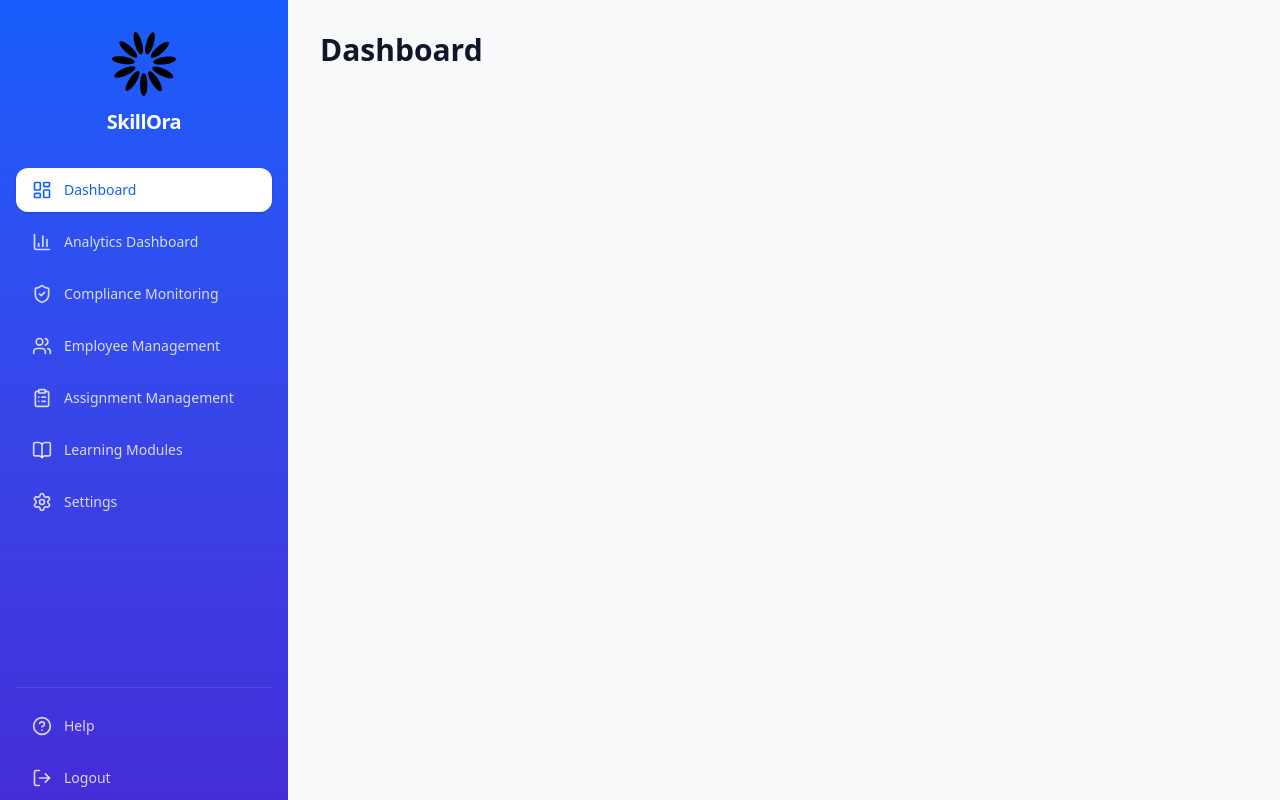
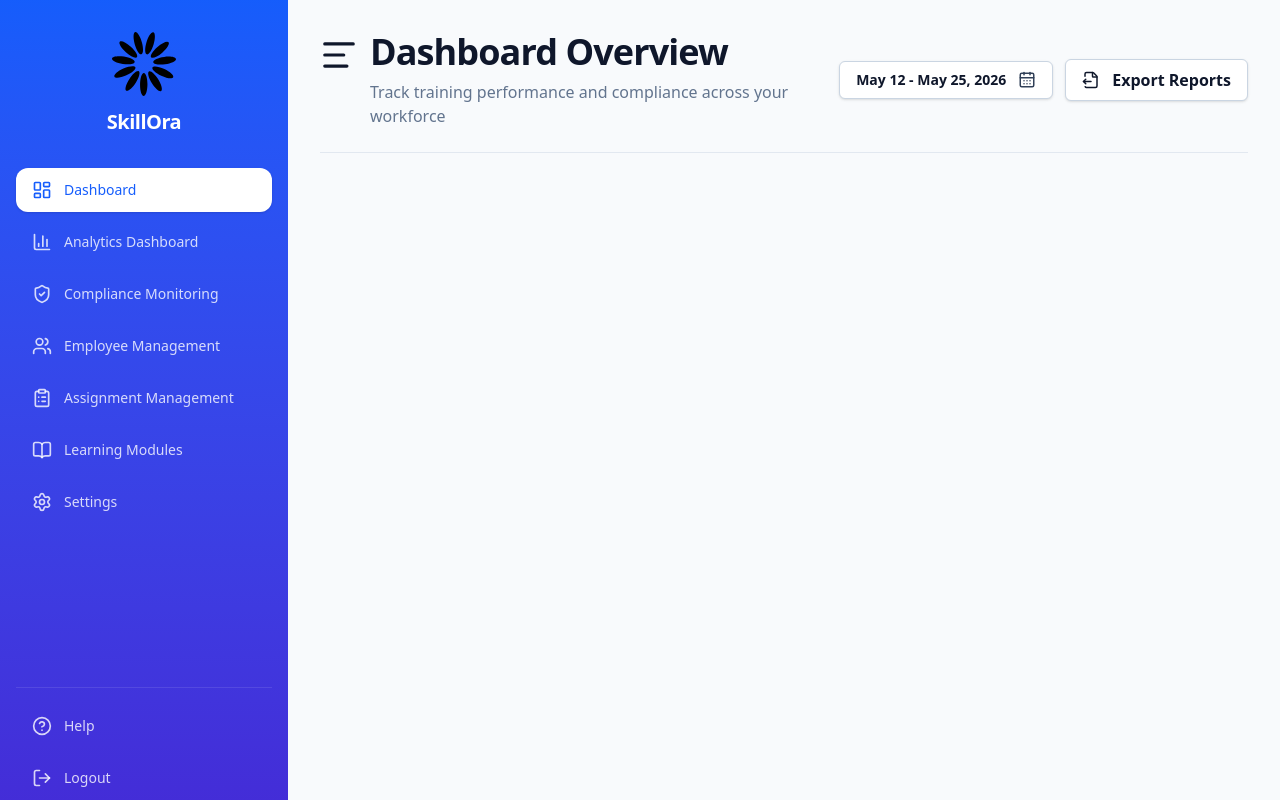
Before and after one commit to iibrahimx/skillora-frontend, a Next.js app: page /dashboard in a window 1280 px wide. Built offline with nearby package versions, Linux system fonts and the light colour scheme.

Commit message:
feat: create reusable page header component

```diff
--- a/src/app/(dash)/dashboard/page.tsx
+++ b/src/app/(dash)/dashboard/page.tsx
@@ -1,7 +1,9 @@
+import DashboardScreen from "@/components/dashboard/DashboardScreen";
+
 export default function Dashboard() {
   return (
     <div className="p-8">
-      <h1 className="text-3xl font-bold">Dashboard</h1>
+      <DashboardScreen />
     </div>
   );
 }
--- a/src/components/common/PageHeader.tsx
+++ b/src/components/common/PageHeader.tsx
@@ -0,0 +1,48 @@
+import { AlignLeft, CalendarDays, FileOutput } from "lucide-react";
+
+interface PageHeaderProps {
+  title: string;
+  subtitle: string;
+}
+
+export default function PageHeader({ title, subtitle }: PageHeaderProps) {
+  return (
+    <header className="border-b border-slate-200 pb-6">
+      {/* Main container */}
+      <div className="flex flex-col gap-4 sm:flex-row sm:items-center sm:justify-between">
+        {/* Left Side */}
+        <div className="flex items-start gap-3 min-w-0 flex-1">
+          <AlignLeft size={38} className="mt-1 text-slate-900 shrink-0" />
+          <div className="min-w-0 flex-1">
+            <h1 className="text-3xl font-bold tracking-tight text-slate-900 lg:text-4xl">
+              {title}
+            </h1>
+            <p className="mt-2 text-base text-slate-500">{subtitle}</p>
+          </div>
+        </div>
+
+        {/* Right Side */}
+        <div className="flex flex-wrap items-center gap-3 shrink-0">
+          <div
+            className="flex items-center gap-3 rounded-md border border-slate-300 bg-white px-4 py-2
+                shadow-sm transition-all duration-300 hover:-translate-y-0.5 hover:shadow-md"
+          >
+            <span className="text-sm font-semibold text-slate-900 whitespace-nowrap">
+              May 12 - May 25, 2026
+            </span>
+            <CalendarDays size={18} className="text-slate-700 shrink-0" />
+          </div>
+
+          <button
+            className="flex items-center gap-3 rounded-md border border-slate-300 bg-white cursor-pointer
+                    px-4 py-2 font-semibold text-slate-900 shadow-sm transition-all duration-300
+                    hover:-translate-y-0.5 hover:shadow-md whitespace-nowrap"
+          >
+            <FileOutput size={18} className="shrink-0" />
+            <span>Export Reports</span>
+          </button>
+        </div>
+      </div>
+    </header>
+  );
+}
--- a/src/components/dashboard/DashboardScreen.tsx
+++ b/src/components/dashboard/DashboardScreen.tsx
@@ -0,0 +1,12 @@
+import PageHeader from "@/components/common/PageHeader";
+
+export default function DashboardScreen() {
+  return (
+    <div className="space-y-8">
+      <PageHeader
+        title="Dashboard Overview"
+        subtitle="Track training performance and compliance across your workforce"
+      />
+    </div>
+  );
+}
```
Also changed, not shown: 2 other files (tests, documents, lock files or other folders).
